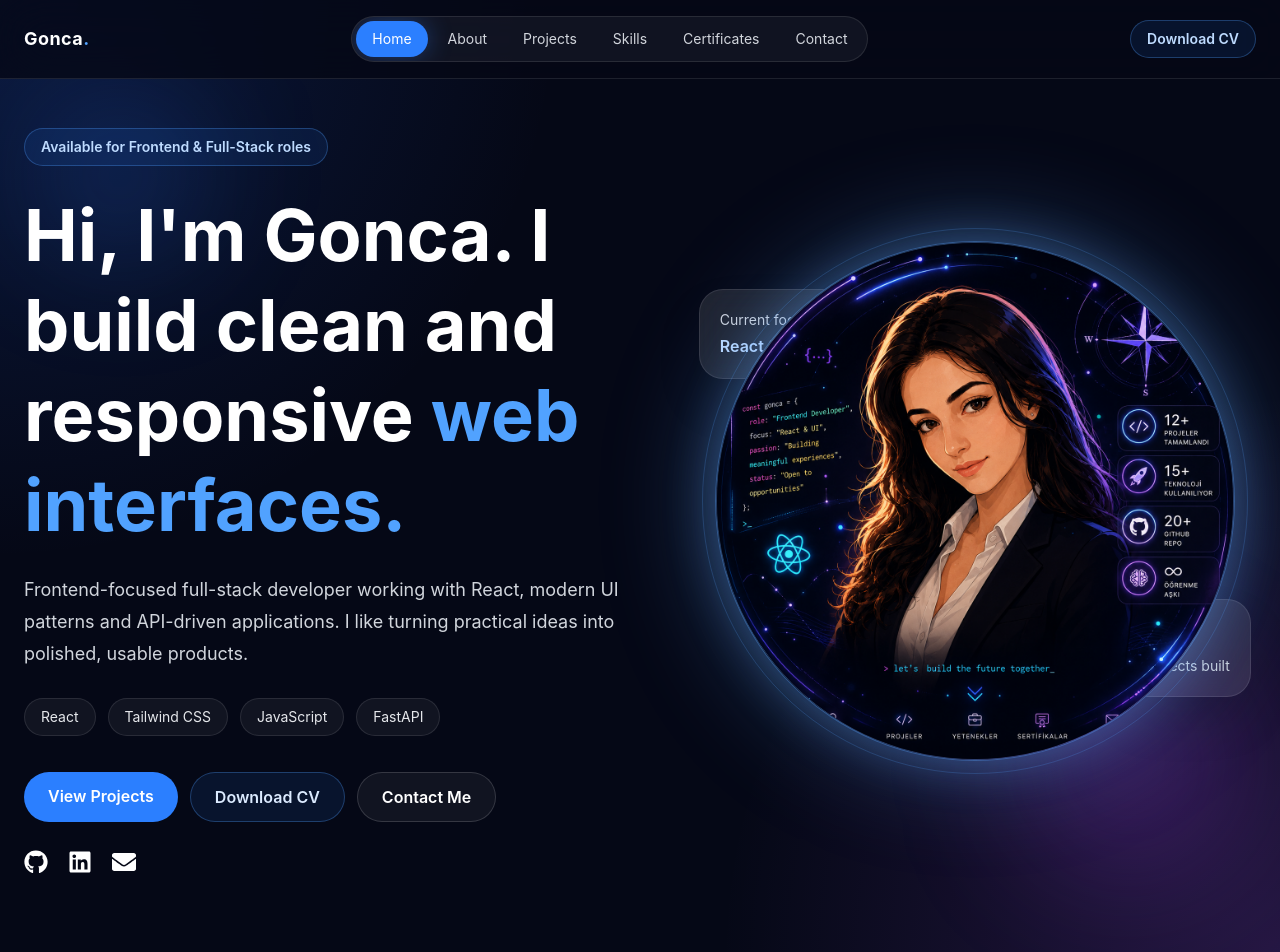
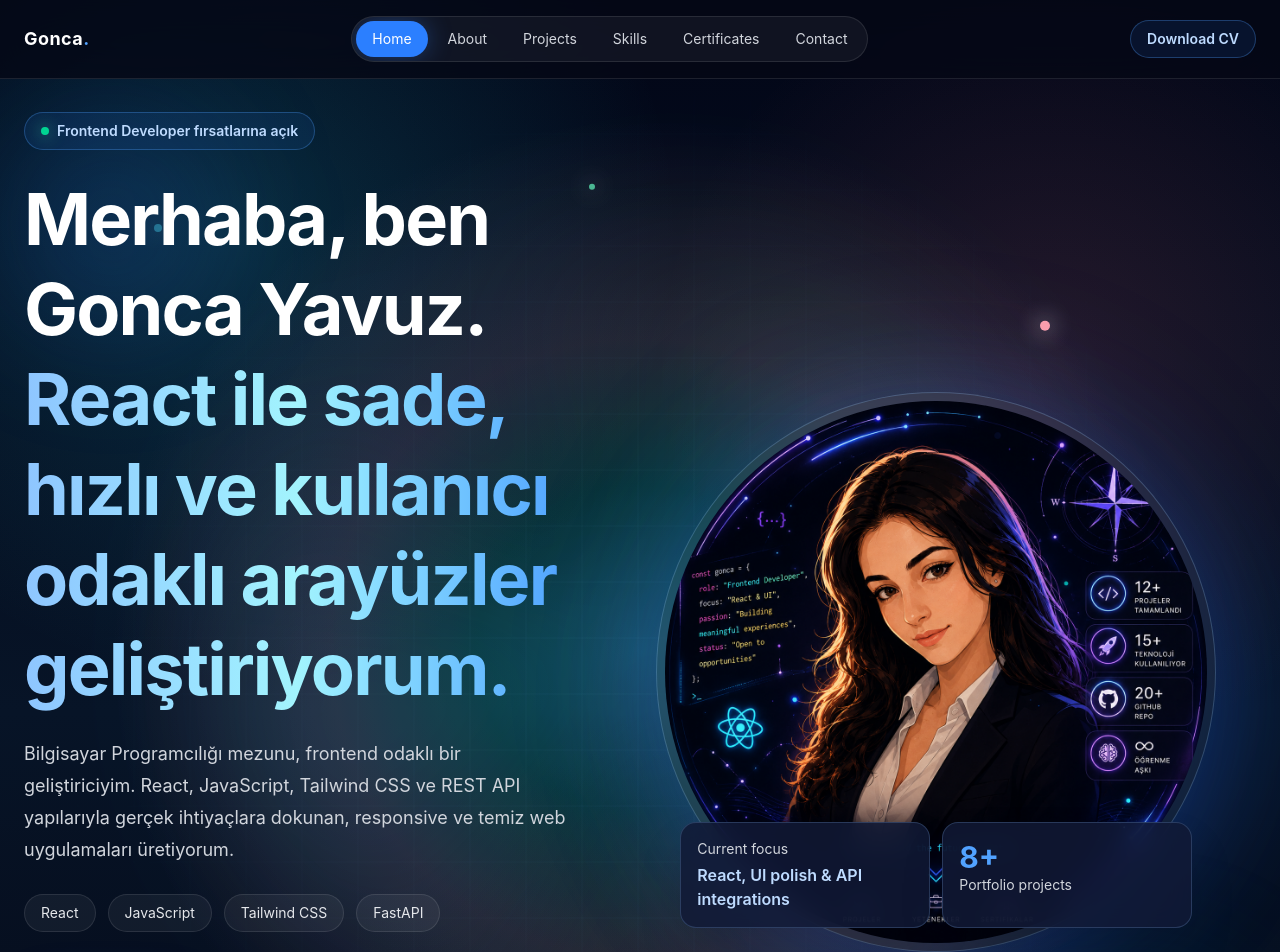
Before and after one commit to Goncayvz/Gonca-Yavuz-Portfolyo, a React (Vite) app: page / in a window 1280 px wide. Shown: the top 952 px of the page. Built offline with nearby package versions, Linux system fonts and the light colour scheme.

Commit message:
Update hero interactions

```diff
--- a/src/components/Hero.jsx
+++ b/src/components/Hero.jsx
@@ -1,39 +1,131 @@
-import { motion } from "framer-motion";
+import {
+  motion,
+  useMotionTemplate,
+  useMotionValue,
+  useSpring,
+  useTransform,
+} from "framer-motion";
 import { FaEnvelope, FaGithub, FaLinkedin } from "react-icons/fa";
 import avatar from "../assets/avatar.png";
 
-const techStack = ["React", "Tailwind CSS", "JavaScript", "FastAPI"];
+const techStack = ["React", "JavaScript", "Tailwind CSS", "FastAPI"];
+
+const heroHighlights = [
+  ["Eğitim", "Kırklareli Üniversitesi mezunu"],
+  ["Odak", "Frontend Developer kariyer yolu"],
+  ["Projeler", "TaskFlow, InterviewFlow, Zihin Atlası"],
+];
+
+const floatingAccents = [
+  "left-[12%] top-[18%] h-2 w-2 bg-cyan-300",
+  "left-[46%] top-[14%] h-1.5 w-1.5 bg-emerald-300",
+  "right-[18%] top-[24%] h-2.5 w-2.5 bg-rose-300",
+  "bottom-[24%] left-[20%] h-1.5 w-1.5 bg-amber-200",
+  "bottom-[18%] right-[28%] h-2 w-2 bg-blue-300",
+];
 
 function Hero() {
+  const mouseX = useMotionValue(0);
+  const mouseY = useMotionValue(0);
+  const smoothX = useSpring(mouseX, { stiffness: 120, damping: 24 });
+  const smoothY = useSpring(mouseY, { stiffness: 120, damping: 24 });
+
+  const glowX = useTransform(smoothX, [-0.5, 0.5], [-36, 36]);
+  const glowY = useTransform(smoothY, [-0.5, 0.5], [-28, 28]);
+  const cursorX = useTransform(smoothX, [-0.5, 0.5], ["0%", "100%"]);
+  const cursorY = useTransform(smoothY, [-0.5, 0.5], ["0%", "100%"]);
+  const avatarX = useTransform(smoothX, [-0.5, 0.5], [-18, 18]);
+  const avatarY = useTransform(smoothY, [-0.5, 0.5], [-14, 14]);
+  const rotateX = useTransform(smoothY, [-0.5, 0.5], [7, -7]);
+  const rotateY = useTransform(smoothX, [-0.5, 0.5], [-7, 7]);
+  const cursorGlow = useMotionTemplate`radial-gradient(circle at ${cursorX} ${cursorY}, rgba(34, 211, 238, 0.28), rgba(16, 185, 129, 0.18) 18%, rgba(251, 113, 133, 0.13) 34%, transparent 58%)`;
+
+  const handleMouseMove = (event) => {
+    const rect = event.currentTarget.getBoundingClientRect();
+    mouseX.set((event.clientX - rect.left) / rect.width - 0.5);
+    mouseY.set((event.clientY - rect.top) / rect.height - 0.5);
+  };
+
+  const handleMouseLeave = () => {
+    mouseX.set(0);
+    mouseY.set(0);
+  };
+
   return (
     <section
       id="home"
-      className="relative flex min-h-screen items-center overflow-hidden bg-[#050816] px-6 pb-20 pt-32 text-white"
+      onMouseMove={handleMouseMove}
+      onMouseLeave={handleMouseLeave}
+      className="relative flex min-h-screen items-center overflow-hidden bg-[#050816] px-4 pb-14 pt-24 text-white sm:px-6 sm:pb-16 sm:pt-28"
     >
-      <div className="absolute inset-0 bg-[radial-gradient(circle_at_top_left,#2563eb33,transparent_35%),radial-gradient(circle_at_bottom_right,#a855f733,transparent_35%)]"></div>
-      <div className="absolute left-10 top-24 h-40 w-40 rounded-full bg-blue-500/20 blur-3xl"></div>
-      <div className="absolute bottom-20 right-10 h-56 w-56 rounded-full bg-purple-500/20 blur-3xl"></div>
+      <div
+        aria-hidden="true"
+        className="absolute inset-0 bg-[radial-gradient(circle_at_18%_18%,#22d3ee2b,transparent_30%),radial-gradient(circle_at_82%_28%,#fb718522,transparent_28%),radial-gradient(circle_at_55%_85%,#10b9811f,transparent_30%),linear-gradient(180deg,#020617_0%,#071427_55%,#050816_100%)]"
+      ></div>
+      <motion.div
+        aria-hidden="true"
+        animate={{ rotate: 360 }}
+        transition={{ duration: 26, repeat: Infinity, ease: "linear" }}
+        className="pointer-events-none absolute left-1/2 top-1/2 h-[860px] w-[860px] -translate-x-1/2 -translate-y-1/2 rounded-full bg-[conic-gradient(from_90deg,transparent_0deg,#22d3ee24_70deg,transparent_135deg,#10b98120_210deg,#fb71851c_280deg,transparent_360deg)] blur-3xl"
+      ></motion.div>
+      <motion.div
+        aria-hidden="true"
+        animate={{ backgroundPosition: ["0px 0px", "56px 56px"] }}
+        transition={{ duration: 18, repeat: Infinity, ease: "linear" }}
+        className="pointer-events-none absolute inset-0 opacity-[0.18] [background-image:linear-gradient(rgba(125,211,252,0.28)_1px,transparent_1px),linear-gradient(90deg,rgba(125,211,252,0.28)_1px,transparent_1px)] [background-size:56px_56px] [mask-image:radial-gradient(circle_at_center,black,transparent_72%)]"
+      ></motion.div>
+      <motion.div
+        aria-hidden="true"
+        style={{ background: cursorGlow }}
+        className="pointer-events-none absolute inset-0 opacity-90 mix-blend-screen"
+      ></motion.div>
+      {floatingAccents.map((accent, index) => (
+        <motion.span
+          key={accent}
+          aria-hidden="true"
+          animate={{ y: [-10, 10, -10], opacity: [0.35, 1, 0.35] }}
+          transition={{
+            duration: 3.6 + index * 0.45,
+            repeat: Infinity,
+            ease: "easeInOut",
+          }}
+          className={`pointer-events-none absolute rounded-full shadow-[0_0_22px_currentColor] ${accent}`}
+        ></motion.span>
+      ))}
+      <motion.div
+        aria-hidden="true"
+        style={{ x: glowX, y: glowY }}
+        className="absolute left-0 top-28 h-56 w-56 rounded-full bg-blue-500/15 blur-3xl"
+      ></motion.div>
+      <motion.div
+        aria-hidden="true"
+        style={{ x: glowX, y: glowY }}
+        className="absolute bottom-12 right-0 h-72 w-72 rounded-full bg-cyan-500/10 blur-3xl"
+      ></motion.div>
 
-      <div className="relative z-10 mx-auto grid w-full max-w-7xl items-center gap-12 lg:grid-cols-[1.05fr_0.95fr]">
+      <div className="relative z-10 mx-auto grid w-full max-w-7xl items-center gap-10 lg:grid-cols-[0.92fr_1.08fr] lg:gap-12">
         <motion.div
           initial={{ opacity: 0, y: 28 }}
           animate={{ opacity: 1, y: 0 }}
           transition={{ duration: 0.8 }}
           className="text-center lg:text-left"
         >
-          <div className="mb-6 inline-flex rounded-full border border-blue-400/30 bg-blue-500/10 px-4 py-2 text-sm font-semibold text-blue-200">
-            Available for Frontend & Full-Stack roles
+          <div className="mb-5 inline-flex max-w-full items-center gap-2 rounded-full border border-blue-400/30 bg-blue-500/10 px-4 py-2 text-sm font-semibold text-blue-200 sm:mb-6">
+            <span className="h-2 w-2 rounded-full bg-emerald-400 shadow-[0_0_16px_rgba(52,211,153,0.85)]"></span>
+            Frontend Developer fırsatlarına açık
           </div>
 
-          <h1 className="text-5xl font-bold leading-tight md:text-7xl">
-            Hi, I'm Gonca. I build clean and responsive{" "}
-            <span className="text-blue-400">web interfaces.</span>
+          <h1 className="mx-auto max-w-4xl text-4xl font-bold leading-tight tracking-tight sm:text-5xl md:text-6xl lg:mx-0 lg:text-7xl">
+            Merhaba, ben Gonca Yavuz.
+            <span className="block bg-gradient-to-r from-blue-300 via-cyan-200 to-blue-400 bg-clip-text text-transparent">
+              React ile sade, hızlı ve kullanıcı odaklı arayüzler geliştiriyorum.
+            </span>
           </h1>
 
-          <p className="mx-auto mt-6 max-w-2xl text-lg leading-8 text-gray-300 lg:mx-0">
-            Frontend-focused full-stack developer working with React, modern UI
-            patterns and API-driven applications. I like turning practical ideas
-            into polished, usable products.
+          <p className="mx-auto mt-5 max-w-2xl text-base leading-7 text-gray-300 sm:mt-6 sm:text-lg sm:leading-8 lg:mx-0">
+            Bilgisayar Programcılığı mezunu, frontend odaklı bir geliştiriciyim.
+            React, JavaScript, Tailwind CSS ve REST API yapılarıyla gerçek
+            ihtiyaçlara dokunan, responsive ve temiz web uygulamaları üretiyorum.
           </p>
 
           <div className="mt-7 flex flex-wrap justify-center gap-3 lg:justify-start">
@@ -47,26 +139,34 @@ function Hero() {
             ))}
           </div>
 
-          <div className="mt-9 flex flex-col justify-center gap-3 sm:flex-row lg:justify-start">
+          <div className="mt-8 flex flex-col justify-center gap-3 sm:mt-9 sm:flex-row lg:justify-start">
             <a
               href="#projects"
-              className="rounded-full bg-blue-500 px-6 py-3 font-semibold text-white transition hover:bg-blue-400"
+              className="inline-flex justify-center rounded-full bg-blue-500 px-7 py-3 font-semibold text-white shadow-[0_16px_40px_rgba(37,99,235,0.28)] transition hover:-translate-y-0.5 hover:bg-blue-400"
             >
-              View Projects
+              Projelerimi Gör
             </a>
-            <a
-              href="/GONCA_YAVUZ_Junior_Software_Developer.pdf"
-              download
-              className="rounded-full border border-blue-400/30 bg-blue-500/10 px-6 py-3 font-semibold text-blue-100 transition hover:bg-blue-500 hover:text-white"
-            >
-              Download CV
-            </a>
+
             <a
               href="#contact"
-              className="rounded-full border border-white/15 bg-white/5 px-6 py-3 font-semibold text-white transition hover:border-blue-400/50 hover:bg-white/10"
+              className="inline-flex justify-center rounded-full border border-white/15 bg-white/5 px-7 py-3 font-semibold text-white transition hover:-translate-y-0.5 hover:border-blue-400/50 hover:bg-white/10"
             >
-              Contact Me
+              İletişime Geç
             </a>
+          </div>
+
+          <div className="mx-auto mt-8 grid max-w-2xl gap-3 sm:grid-cols-3 lg:mx-0">
+            {heroHighlights.map(([title, description]) => (
+              <div
+                key={title}
+                className="rounded-2xl border border-white/10 bg-white/[0.04] p-4 text-left backdrop-blur-md"
+              >
+                <p className="text-sm font-semibold text-blue-300">{title}</p>
+                <p className="mt-1 text-sm leading-6 text-gray-300">
+                  {description}
+                </p>
+              </div>
+            ))}
           </div>
 
           <div className="mt-7 flex justify-center gap-5 text-2xl lg:justify-start">
@@ -75,23 +175,25 @@ function Hero() {
               target="_blank"
               rel="noreferrer"
               aria-label="GitHub profile"
-              className="transition hover:text-blue-400"
+              className="no-underline transition hover:text-blue-400"
             >
               <FaGithub />
             </a>
+
             <a
               href="https://www.linkedin.com/in/gonca-yavuz-350716327/"
               target="_blank"
               rel="noreferrer"
               aria-label="LinkedIn profile"
-              className="transition hover:text-blue-400"
+              className="no-underline transition hover:text-blue-400"
             >
               <FaLinkedin />
             </a>
+
             <a
               href="mailto:goncayvz1903@gmail.com"
               aria-label="Send email"
-              className="transition hover:text-blue-400"
+              className="no-underline transition hover:text-blue-400"
             >
               <FaEnvelope />
             </a>
@@ -99,31 +201,46 @@ function Hero() {
         </motion.div>
 
         <motion.div
-          initial={{ opacity: 0, scale: 0.9 }}
+          initial={{ opacity: 0, scale: 0.94 }}
           animate={{ opacity: 1, scale: 1 }}
           transition={{ duration: 0.9, delay: 0.1 }}
-          className="relative mx-auto w-full max-w-[520px]"
+          className="relative mx-auto w-full max-w-[560px]"
         >
-          <div className="absolute -left-4 top-12 hidden rounded-3xl border border-white/10 bg-white/10 p-5 shadow-2xl backdrop-blur-md sm:block">
-            <p className="text-sm text-gray-300">Current focus</p>
-            <p className="mt-1 font-semibold text-blue-200">React & UI polish</p>
-          </div>
+          <motion.div
+            aria-hidden="true"
+            style={{ x: glowX, y: glowY }}
+            className="absolute inset-4 rounded-full bg-blue-500/20 blur-[80px]"
+          ></motion.div>
 
-          <div className="absolute -right-4 bottom-16 hidden rounded-3xl border border-white/10 bg-white/10 p-5 shadow-2xl backdrop-blur-md sm:block">
-            <p className="text-3xl font-bold text-blue-400">10+</p>
-            <p className="text-sm text-gray-300">Projects built</p>
-          </div>
-
-          <div className="relative mx-auto flex aspect-square items-center justify-center rounded-full border border-blue-400/40 bg-white/5 shadow-[0_0_110px_rgba(96,165,250,0.38)] backdrop-blur-md">
-            <div className="absolute inset-[-14px] rounded-full border border-blue-400/20"></div>
-            <div className="absolute inset-5 rounded-full border border-purple-400/30"></div>
-            <div className="absolute inset-12 rounded-full bg-gradient-to-br from-blue-500/20 to-purple-500/20 blur-xl"></div>
-
+          <motion.div
+            style={{
+              x: avatarX,
+              y: avatarY,
+              rotateX,
+              rotateY,
+              transformPerspective: 900,
+            }}
+            className="relative z-10 mx-auto aspect-square overflow-hidden rounded-full border border-blue-300/25 bg-white/[0.04] p-2 shadow-[0_30px_120px_rgba(37,99,235,0.28)] backdrop-blur-md will-change-transform"
+          >
             <img
               src={avatar}
               alt="Gonca Yavuz"
-              className="relative h-full w-full rounded-full border border-blue-400/30 object-cover shadow-[0_0_50px_rgba(96,165,250,0.35)]"
+              className="h-full w-full rounded-full object-cover object-center"
             />
+          </motion.div>
+
+          <div className="relative z-20 mt-4 grid gap-3 sm:absolute sm:inset-x-0 sm:bottom-6 sm:mt-0 sm:grid-cols-2 sm:px-6">
+            <div className="rounded-2xl border border-blue-300/20 bg-[#111936]/85 p-4 text-left shadow-2xl backdrop-blur-md">
+              <p className="text-sm text-gray-300">Current focus</p>
+              <p className="mt-1 font-semibold text-blue-200">
+                React, UI polish & API integrations
+              </p>
+            </div>
+
+            <div className="rounded-2xl border border-blue-300/20 bg-[#111936]/85 p-4 text-left shadow-2xl backdrop-blur-md">
+              <p className="text-3xl font-bold text-blue-400">8+</p>
+              <p className="text-sm text-gray-300">Portfolio projects</p>
+            </div>
           </div>
         </motion.div>
       </div>
```
